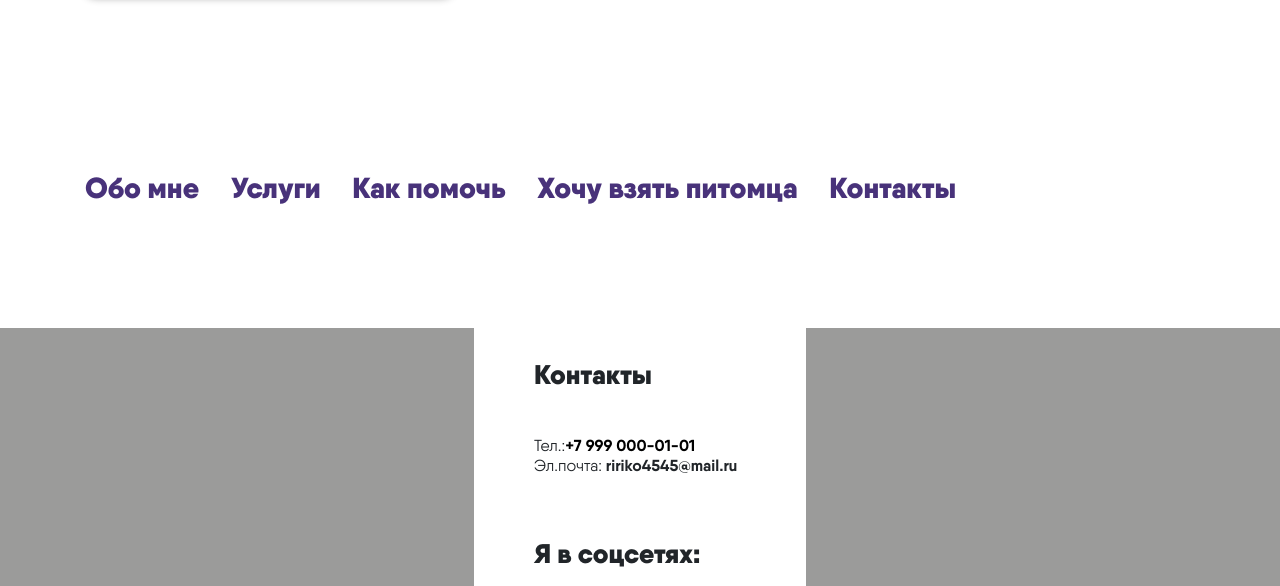
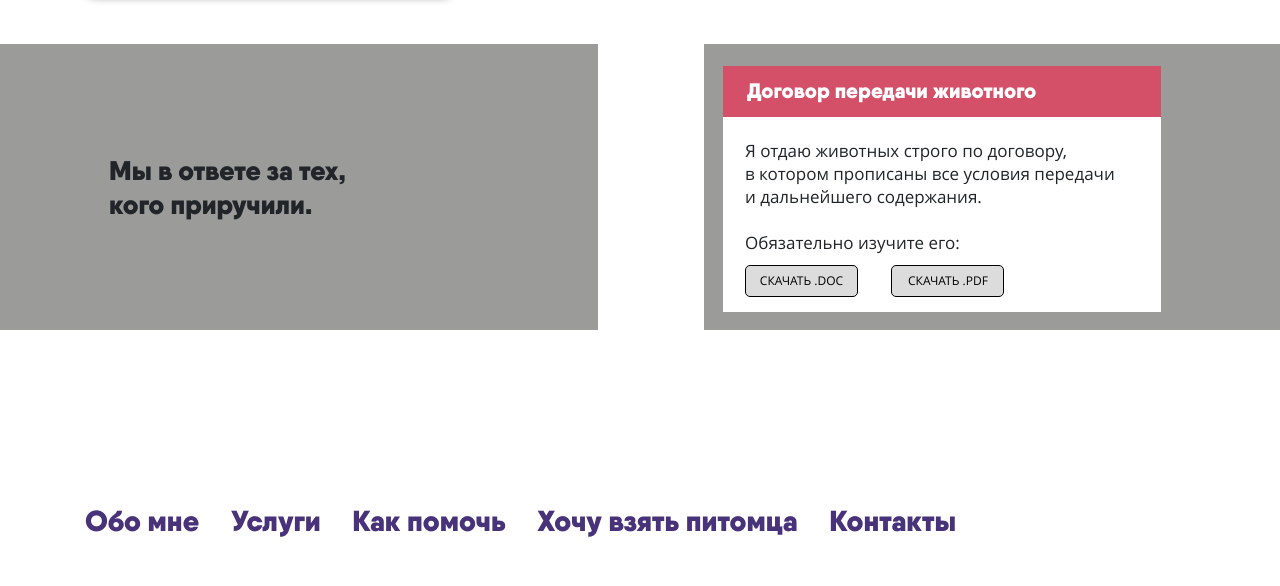
Before and after one commit to Necrodead/Site_one, a plain HTML site: page index.html in a window 1280 px wide. Shown: the part 4304-4890 px from the top of the page. Drawn offline with nearby package versions, Linux system fonts and the light colour scheme.

Commit message:
Revert "Merge branch 'main' of https://github.com/Necrodead/site_one into main"
This reverts commit 6281fd959120acea8cbc7d7646294023e8749ec3, reversing
changes made to fa3f173a9a790a71d2211c55e0d0b9c8b56bb04b.

	изменено:      index.html

```diff
--- a/index.html
+++ b/index.html
@@ -346,7 +346,7 @@
                 </div>
             </div>
         </div>
-        <!-- <div class="pets_documents">
+        <div class="pets_documents">
             <div class="pets_documents_one pets_documents_info">
                 Мы в ответе за тех,<br>
                 кого приручили.
@@ -370,7 +370,7 @@
                     </div>
                 </div>
             </div>
-        </div> -->
+        </div>
     </section>
     <!-- <section class="important" id="important">
         <div class="important_nav">
```
Also changed, not shown: js/script.js (deleted).
